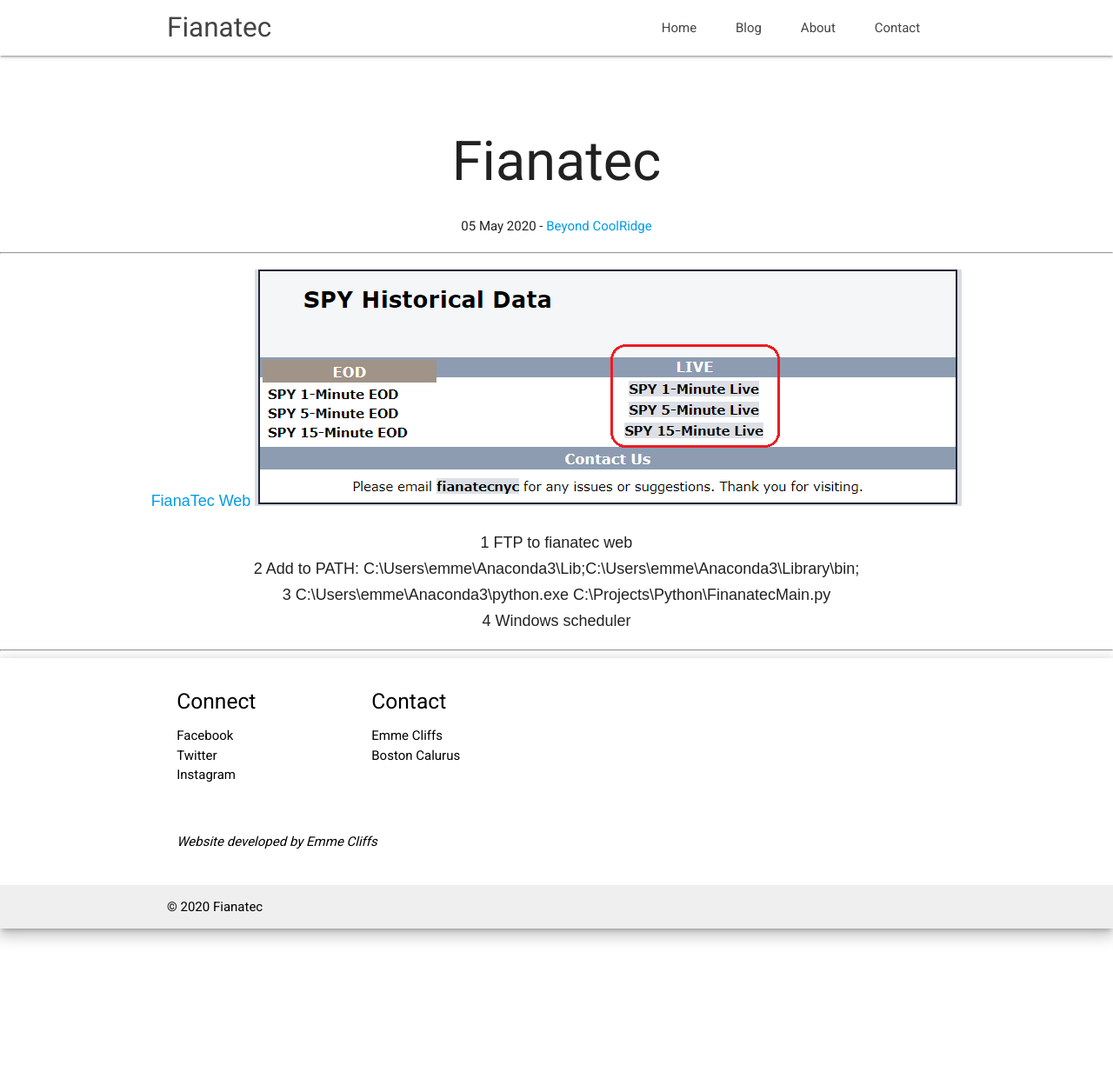
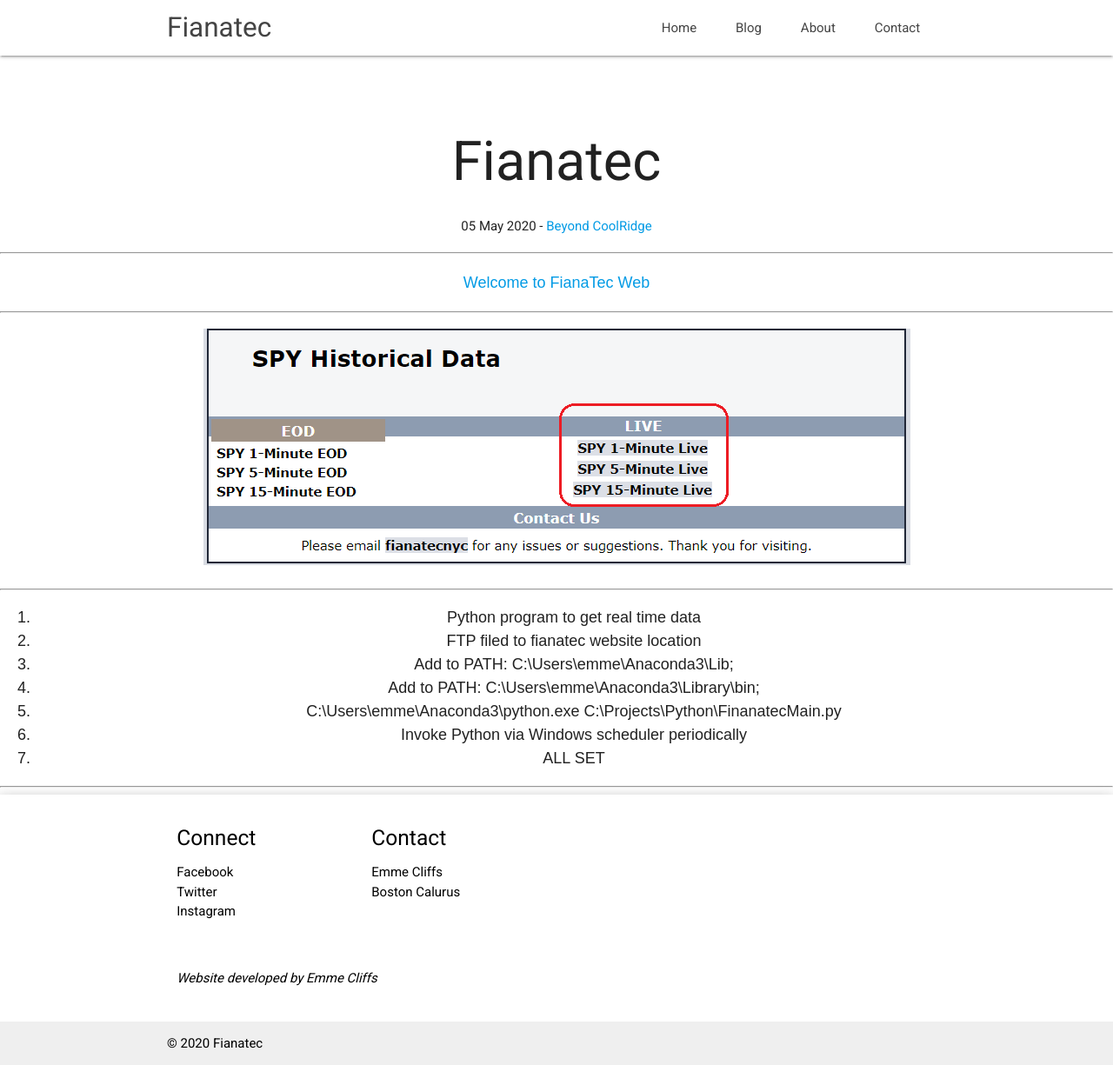
Before and after one commit to fianatec/fianatec.github.io, a Jekyll site: the page built from _posts/2020-05-05-Fianatec.md, in a window 1280 px wide and 1225 px high. Shown: the whole window at 87% size. Built offline with Jekyll 4.4.1, drawn with Linux system fonts in a browser that asks for light colours; nearby versions of some CDN libraries.

Commit message:
Update 2020-05-05-Fianatec.md

```diff
--- a/_posts/2020-05-05-Fianatec.md
+++ b/_posts/2020-05-05-Fianatec.md
@@ -2,10 +2,15 @@
 layout: post
 author: beyond
 ---
-<a href="http://fianatec.com/">FianaTec Web</a>
+<a href="http://fianatec.com/">Welcome to FianaTec Web</a>
+<hr/>
 <img src= "/assets/images/20200506_fianatec.png"/>
-<p/>
-1 FTP to fianatec web<br/>
-2 Add to PATH: C:\Users\emme\Anaconda3\Lib;C:\Users\emme\Anaconda3\Library\bin;<br/>
-3 C:\Users\emme\Anaconda3\python.exe C:\Projects\Python\FinanatecMain.py<br/>
-4 Windows scheduler<br/>
+<hr/>
+
+1. Python program to get real time data<br/>
+2. FTP filed to fianatec website location<br/>
+3. Add to PATH: C:\Users\emme\Anaconda3\Lib;<br/>
+4. Add to PATH: C:\Users\emme\Anaconda3\Library\bin;<br/>
+5. C:\Users\emme\Anaconda3\python.exe C:\Projects\Python\FinanatecMain.py<br/>
+6. Invoke Python via Windows scheduler periodically<br/>
+7. ALL SET<br/>
```
